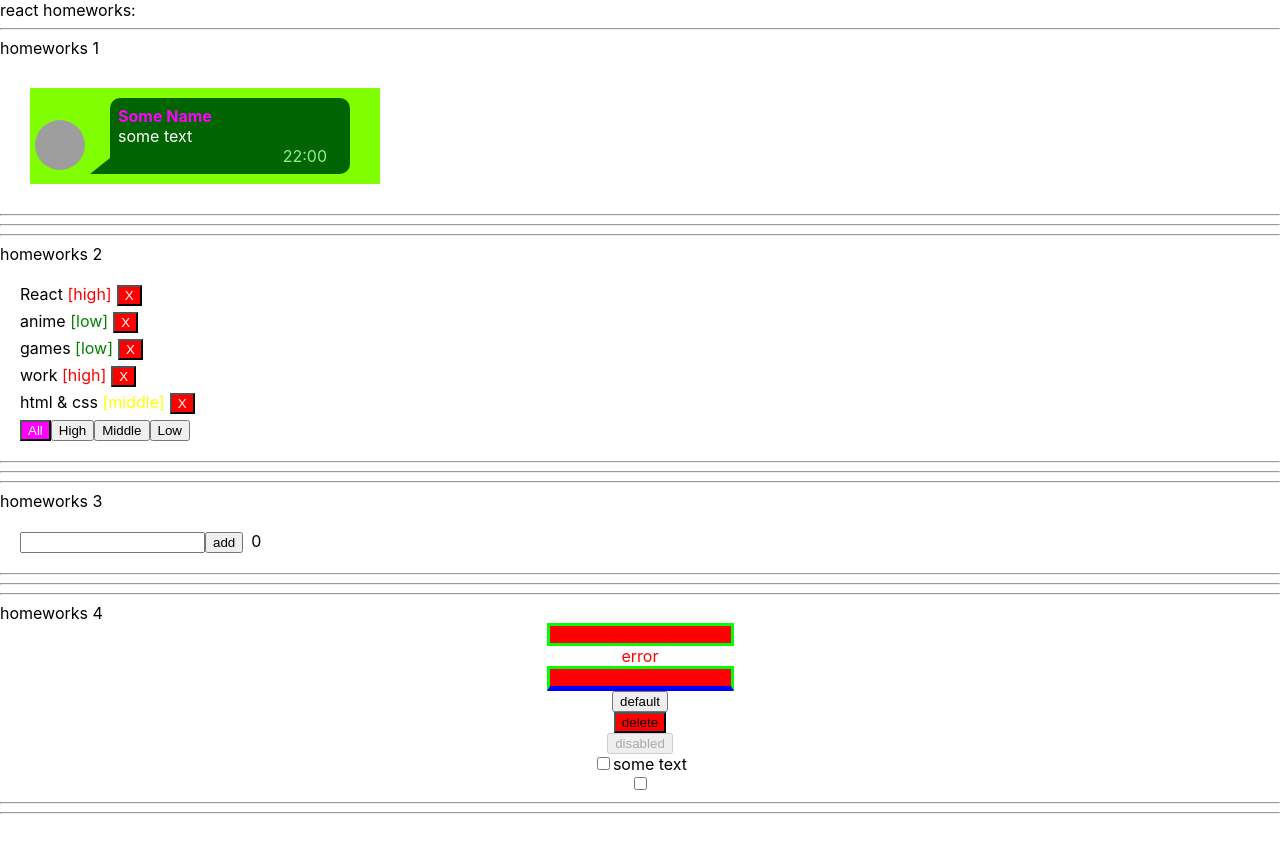
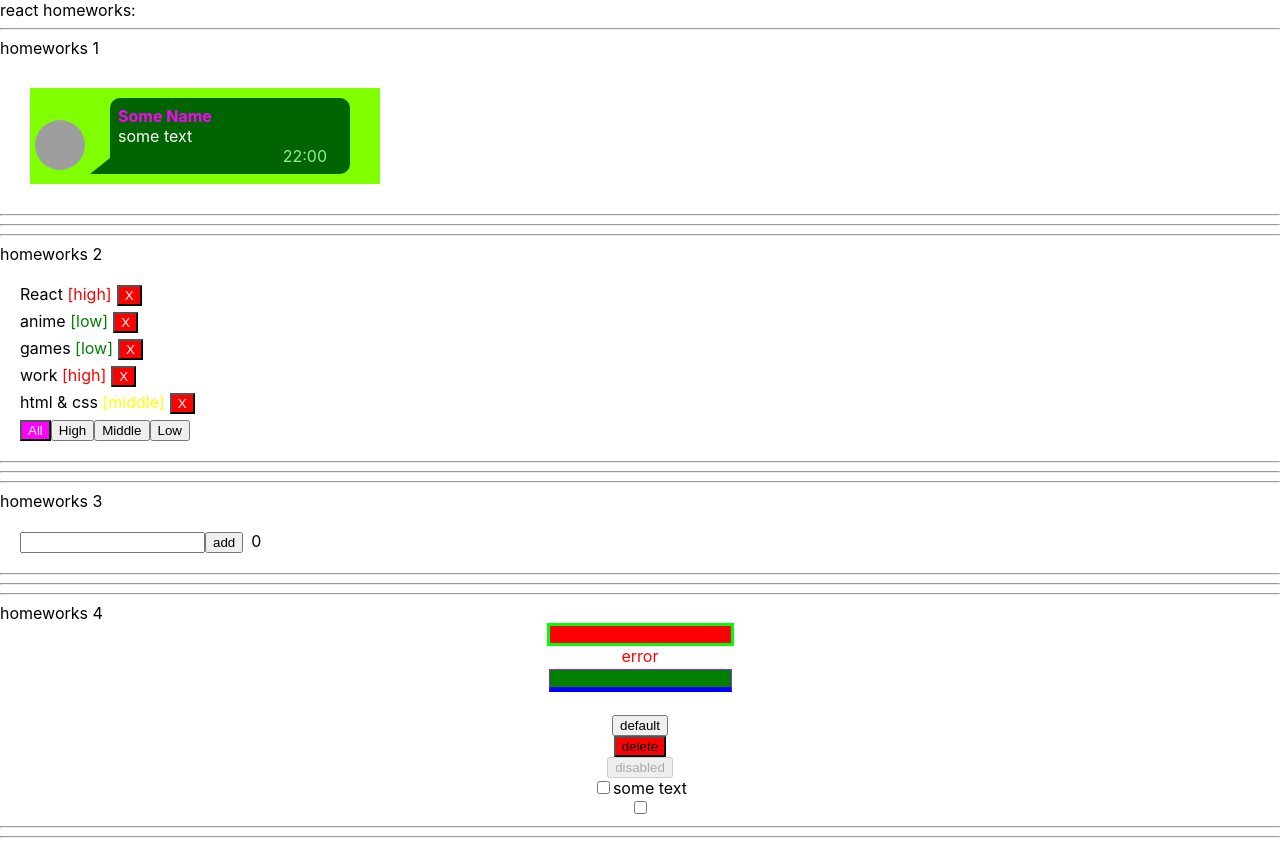
Before and after one commit to vbsm11/homeworks-by-i, a React (Create React App) app: page / in a window 1280 px wide. Before the commit the page ends 822 px from the top, so only its background shows below. Built offline with nearby package versions, Linux system fonts and the light colour scheme; grey boxes are pictures that could not be loaded.

Commit message:
HW4. SuperInputText.

```diff
--- a/src/p2-homeworks/h4/HW4.tsx
+++ b/src/p2-homeworks/h4/HW4.tsx
@@ -34,7 +34,7 @@ export function HW4() {
                 />
 
                 <SuperInputText
-                    className={s.blue} // проверьте, рабоет ли смешивание классов
+                    className={s.blue}
                 />
 
                 {/*----------------------------------------------------*/}
--- a/src/p2-homeworks/h4/common/c1-SuperInputText/SuperInputText.module.css
+++ b/src/p2-homeworks/h4/common/c1-SuperInputText/SuperInputText.module.css
@@ -1,12 +1,17 @@
 .superInput {
-
+    border: 1px solid blueviolet;
+    background: green;
+    outline: none;
 }
 
 .errorInput {
     border: 3px solid lime;
     background: red;
+    outline: none;
 }
 
 .error {
     color: red;
+    display: inline-block;
+    height: 23px;
 }
--- a/src/p2-homeworks/h4/common/c1-SuperInputText/SuperInputText.tsx
+++ b/src/p2-homeworks/h4/common/c1-SuperInputText/SuperInputText.tsx
@@ -39,7 +39,7 @@ const SuperInputText: React.FC<SuperInputTextPropsType> = (
     }
 
     const finalSpanClassName = `${s.error} ${spanClassName ? spanClassName : ''}`
-    const finalInputClassName = `${s.errorInput} ${className}` // need to fix with (?:) and s.superInput
+    const finalInputClassName = `${error? s.errorInput: s.superInput} ${className ? className : ''} `
 
     return (
         <>
@@ -51,7 +51,7 @@ const SuperInputText: React.FC<SuperInputTextPropsType> = (
 
                 {...restProps} // отдаём инпуту остальные пропсы если они есть (value например там внутри)
             />
-            {error && <span className={finalSpanClassName}>{error}</span>}
+            <span className={finalSpanClassName}>{error? error: ''}</span>
         </>
     )
 }
```
